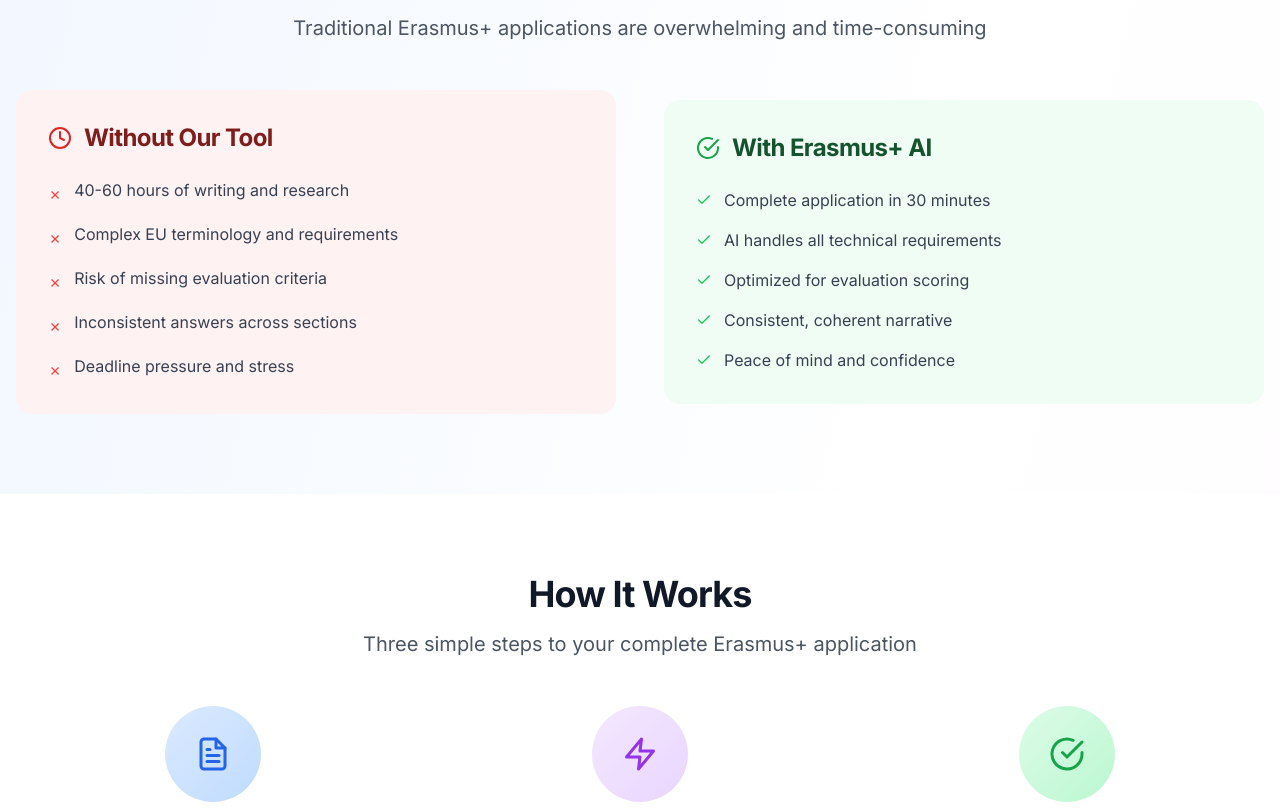
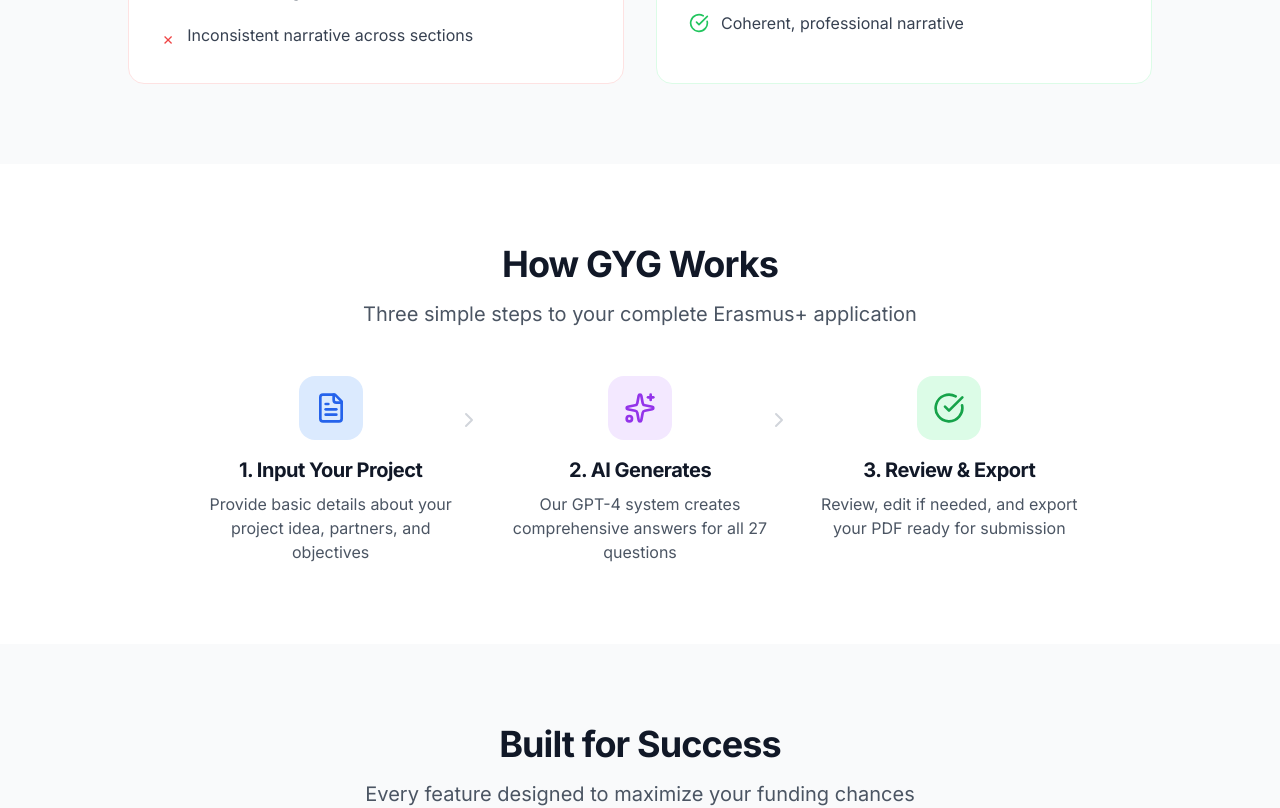
Before and after one commit to gunnit/erasmus, a React (Create React App) app in the folder frontend/: page / in a window 1280 px wide. Shown: the part 1078-1886 px from the top of the page. Built offline with nearby package versions, Linux system fonts and the light colour scheme; no server answers.

Commit message:
Fix: Use HomePage instead of LandingPage in HomeRouter

```diff
--- a/frontend/src/components/HomeRouter.jsx
+++ b/frontend/src/components/HomeRouter.jsx
@@ -1,7 +1,7 @@
 import React from 'react';
 import { Navigate } from 'react-router-dom';
 import { useAuth } from '../context/AuthContext';
-import LandingPage from './LandingPage';
+import HomePage from './HomePage';
 
 const HomeRouter = () => {
   const { user } = useAuth();
@@ -12,7 +12,7 @@
   }
 
   // If not authenticated, show landing page
-  return <LandingPage />;
+  return <HomePage />;
 };
 
 export default HomeRouter;
```
